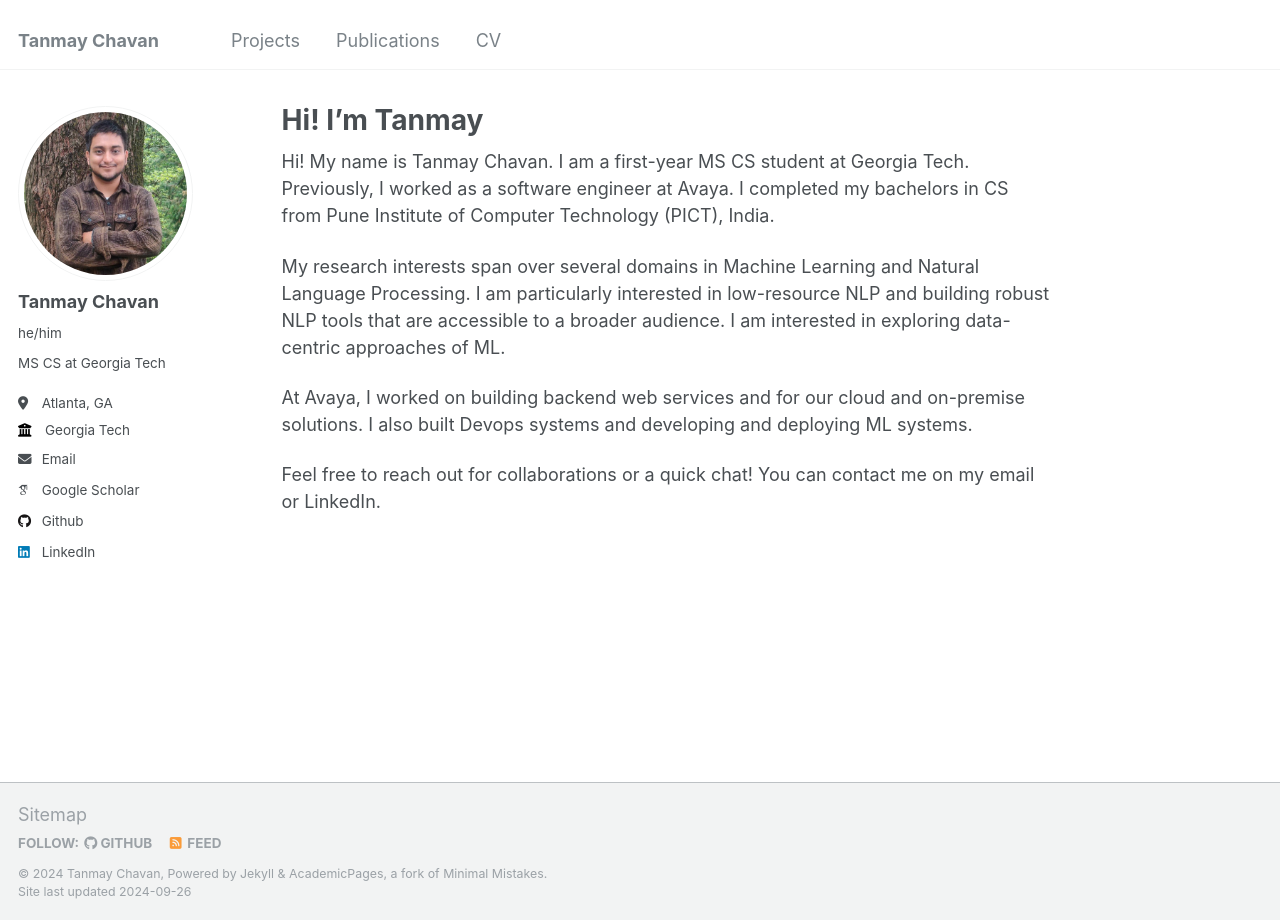
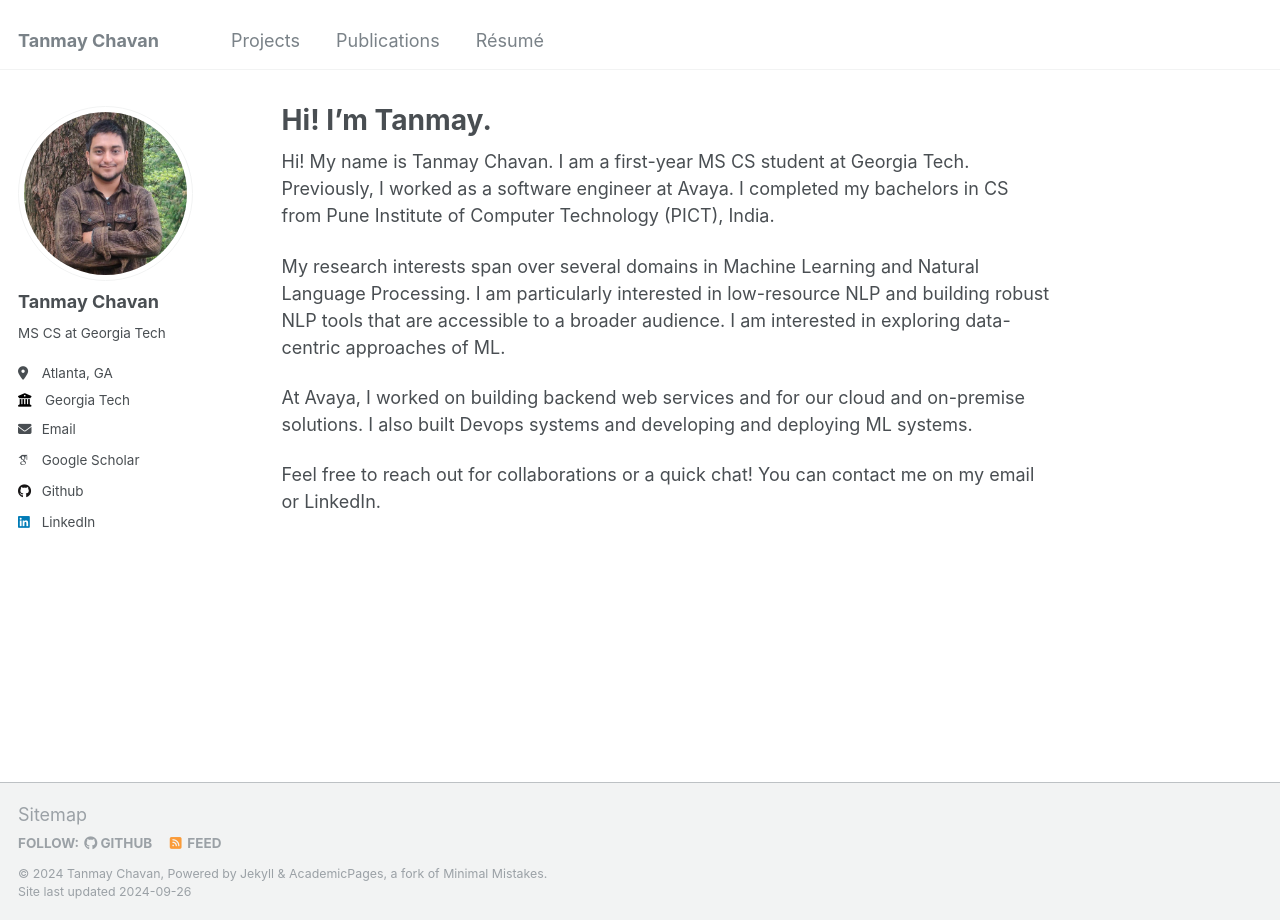
Before and after one commit to chavantanmay/chavantanmay.github.io, a Jekyll site: the page built from _pages/about.md, in a window 1280 px wide. Built offline with Jekyll 4.4.1, drawn with Linux system fonts in a browser that asks for light colours; some web fonts are replaced.

```diff
--- a/_config.yml
+++ b/_config.yml
@@ -23,7 +23,7 @@ author:
   # Biographic information
   avatar           : "mussoorie-dp.jpeg"
   name             : "Tanmay Chavan"
-  pronouns         : "he/him"
+  pronouns         : #"he/him"
   bio              : "MS CS at Georgia Tech"
   location         : "Atlanta, GA"
   employer         : "Georgia Tech"
--- a/_data/navigation.yml
+++ b/_data/navigation.yml
@@ -23,7 +23,7 @@ main:
   # - title: "Blog Posts"
   #   url: /year-archive/
 
-  - title: "CV"
+  - title: "Résumé"
     url: /cv/
 
   # - title: "Guide"
--- a/_pages/about.md
+++ b/_pages/about.md
@@ -1,6 +1,6 @@
 ---
 permalink: /
-title: "Hi! I'm Tanmay"
+title: "Hi! I'm Tanmay."
 author_profile: true
 redirect_from:
   - /about/
```
